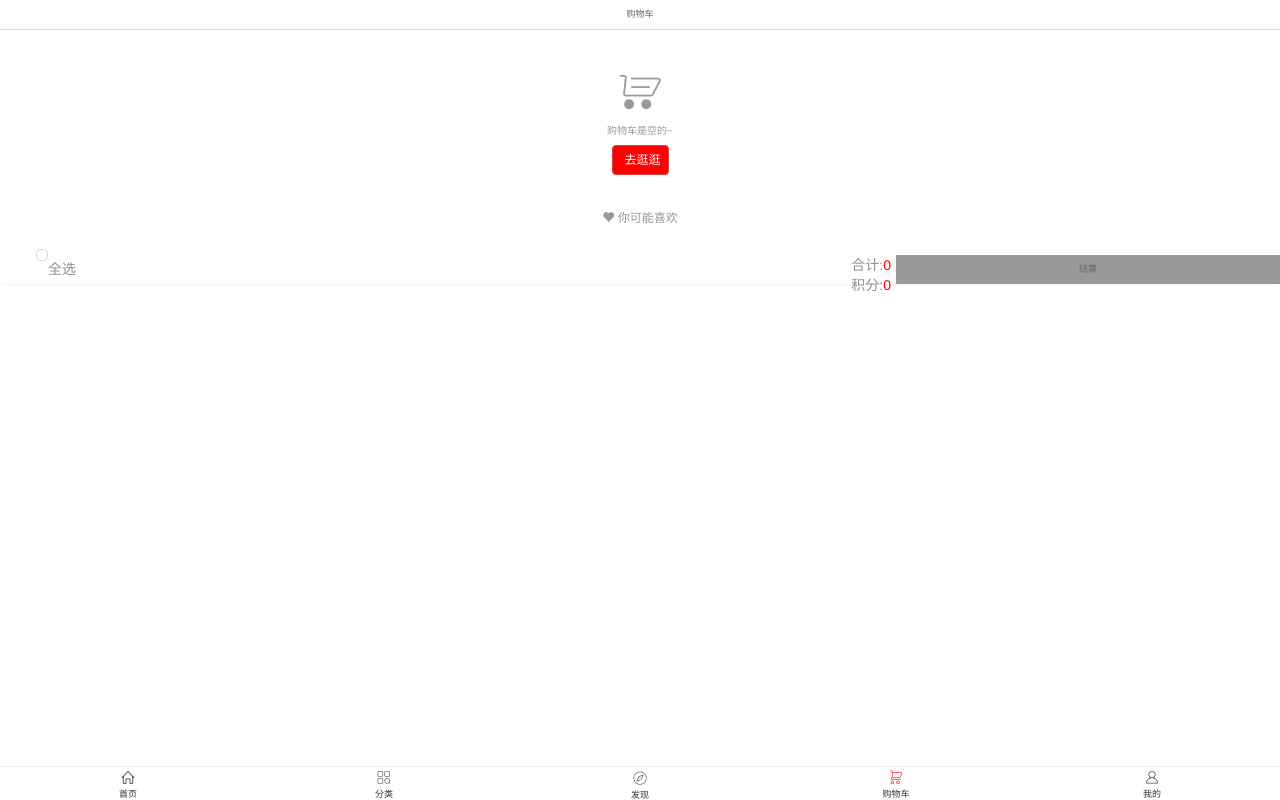
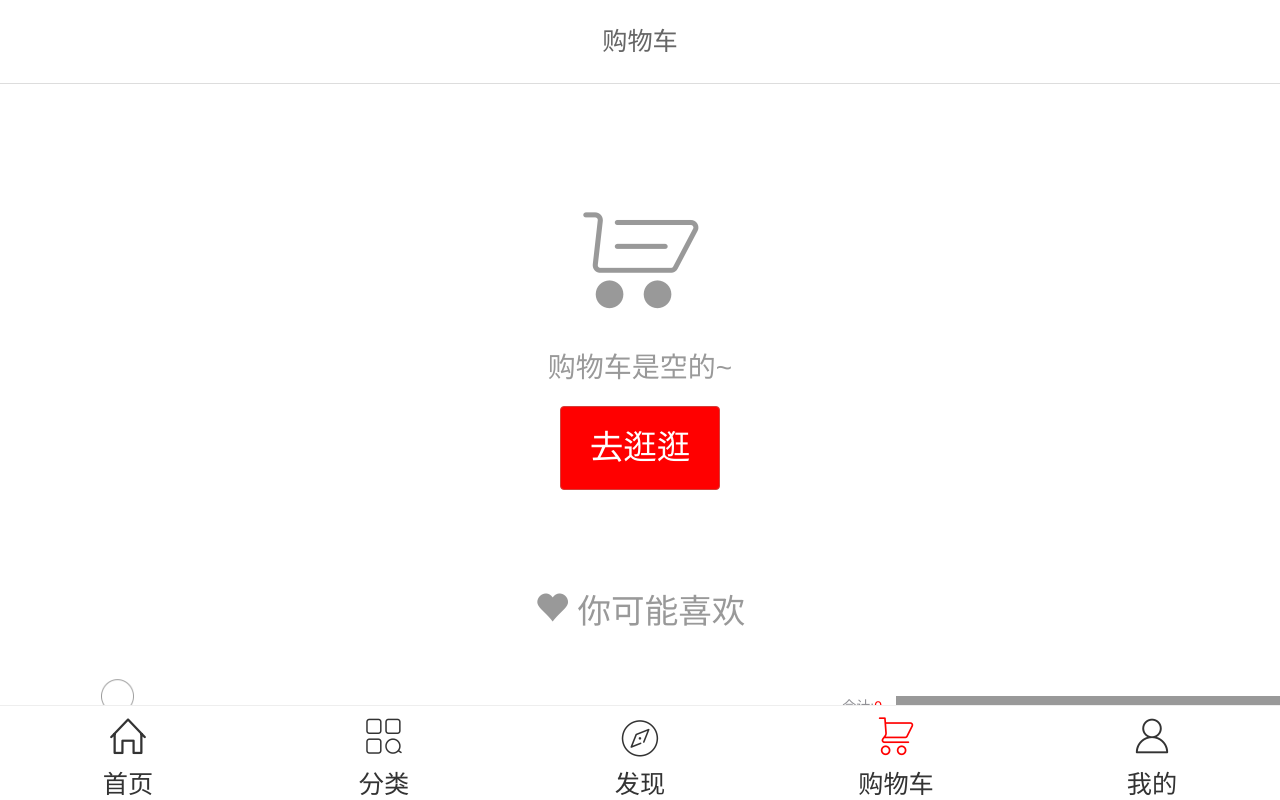
Before and after one commit to KL-052816/logitech, a website: page shopping-g.html in a window 1280 px wide. Drawn offline with nearby package versions, Linux system fonts and the light colour scheme; no server answers.

Commit message:
购物车完善

```diff
--- /dev/null
+++ b/css/style-g.css
@@ -0,0 +1,65 @@
+a,
+input,
+button {
+  /*清除点击阴影*/
+  -webkit-tap-highlight-color: rgba(0, 0, 0, 0);
+}
+input,
+button {
+  /*清除圆角*/
+  -webkit-appearance: none;
+  border-radius: 0;
+}
+body {
+  margin: 0;
+  /*禁止选中文字*/
+  -webkit-user-select: none;
+}
+body * {
+  -webkit-user-select: none;
+  /*默认字体*/
+  font-family: helvetica;
+}
+body {
+  /*用户横竖屏切换的时候，禁止字体缩放*/
+  -webkit-text-size-adjust: 100%;
+}
+h1 {
+  margin: 0;
+}
+a {
+  text-decoration: none;
+}
+ul {
+  margin: 0;
+  padding: 0;
+  list-style: none;
+}
+img {
+  vertical-align: top;
+}
+/* css控制字体大小 */
+html {font-size:12px}
+@media screen and (min-width: 320px) {
+    html {font-size: 14px !important;}
+}
+
+@media screen and (min-width: 360px) {
+    html {font-size: 16px !important;}
+}
+
+@media screen and (min-width: 400px) {
+    html {font-size: 18px !important;}
+}
+
+@media screen and (min-width: 440px) {
+    html {font-size: 20px !important;}
+}
+
+@media screen and (min-width: 480px) {
+    html {font-size: 22px !important;}
+}
+
+@media screen and (min-width: 640px) {
+    html {font-size: 28px !important;}
+}
--- a/shopping-g.html
+++ b/shopping-g.html
@@ -7,7 +7,7 @@
         content="width=device-width, initial-scale=1.0, maximum-scale=1.0, minimum-scale=1.0, user-scalable=no">
     <title>Document</title>
     <link rel="stylesheet" href="./css/mui.min.css">
-    <link rel="stylesheet" href="./css/style.css">
+    <link rel="stylesheet" href="./css/style-g.css">
     <link rel="stylesheet" href="./css/bootstrap.min.css">
     <link rel="stylesheet" href="./css/shopping-g.css">
     <link rel="stylesheet" href="./fonts/iconfont-g.css">
@@ -65,7 +65,7 @@
     <div class="footer">
         <ul>
             <li>
-                <a href="">
+                <a href="index-c.html">
                     <span class="iconfont
                     icon-home"></span>
                     <p>首页</p>
@@ -79,7 +79,7 @@
                 </a>
             </li>
             <li>
-                <a href=""> <span class="iconfont
+                <a href="find-z.html"> <span class="iconfont
                     icon-compass"></span>
                     <p>发现</p>
                 </a>
```
Also changed, not shown: detail-g.html (+1 -1 lines).
